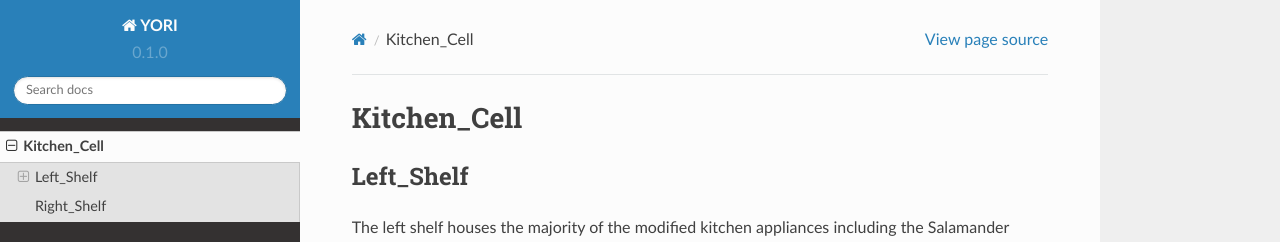
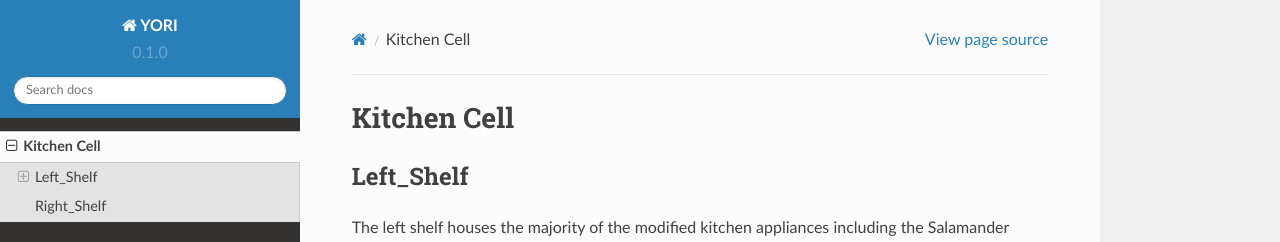
Before and after one commit to llamakyle/yori-leftshelf, a Sphinx documentation site: the page built from docs/source/Kitchen_Cell.rst, in a window 1280 px wide and 900 px high. Shown: the top 242 px of the window. Built offline with Sphinx 7.4.7 and the Read the Docs theme 2.0.0, drawn with Linux system fonts in a browser that asks for light colours; pages that are not in the unit, such as notebooks, are missing from menus.

```diff
--- a/docs/source/Kitchen_Cell.rst
+++ b/docs/source/Kitchen_Cell.rst
@@ -1,4 +1,4 @@
-Kitchen_Cell
+Kitchen Cell
 ============
 
 .. _Left_Shelf:
@@ -39,6 +39,8 @@ Salamander Broiler
 *Making the ventilation mount system more robust (ie. having more specific screw holes rather than the vent it currently uses).
    *If sticking with shelves, replace plastic ones with modified aluminum brackets.
 
+
+
 Convection Oven
 ^^^^^^^^^^^^^^^
 **Key Frames:**
@@ -70,6 +72,8 @@ Convection Oven
    *Adding magnets and guides for consitant alignment.
 *Add internal metal alignment guides for pan insertion.
    *May also incorporate some form of temperature sensing to measure pan temperature.
+
+
 
 Pasta Cooker
 ^^^^^^^^^^^^
@@ -105,6 +109,8 @@ Pasta Cooker
 *Implement fluid replacement system
    *Perastaltic pump for filling and solenoid valve for drainage
 
+
+
 Deep Fryer
 ^^^^^^^^^^
 **Key Frames:**
```
